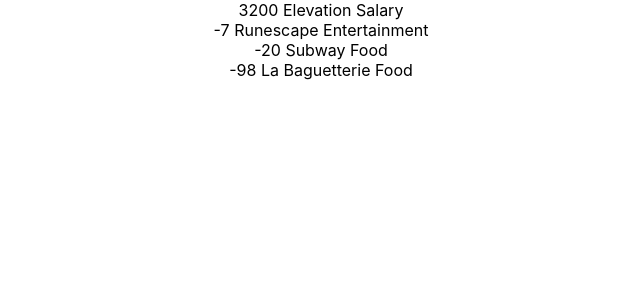
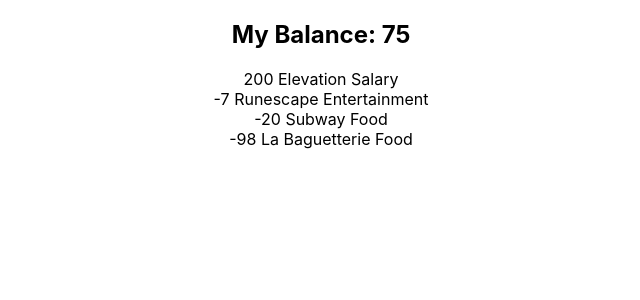
Before and after one commit to BezMan/SilverBank, a React (Create React App) app: page / in a window 1280 px wide. Shown: the top 300 px of the page, without its empty margins (319-959 px from the left). Built offline with nearby package versions, Linux system fonts and the light colour scheme.

Commit message:
calcBalance

```diff
--- a/src/App.js
+++ b/src/App.js
@@ -9,11 +9,18 @@
     user: "bez",
     items:
       [
-        { amount: 3200, vendor: "Elevation", category: "Salary" },
+        { amount: 200, vendor: "Elevation", category: "Salary" },
         { amount: -7, vendor: "Runescape", category: "Entertainment" },
         { amount: -20, vendor: "Subway", category: "Food" },
         { amount: -98, vendor: "La Baguetterie", category: "Food" }
       ]
+
+  }
+
+  function calcBalance(arr){
+    const res = arr.reduce((a, b) => a + b["amount"] | 0, 0);
+    console.log(res);
+    return res;
 
   }
 
@@ -26,6 +33,8 @@
         <Link to="/">Go Home</Link>
         <Link to="/about">Read About</Link>
       </div> */}
+
+      <h2>My Balance: {calcBalance(state.items)}</h2>
 
         <Route path="/" exact render={() =>
           <Transactions key={0} items={state.items}></Transactions>}>
```
